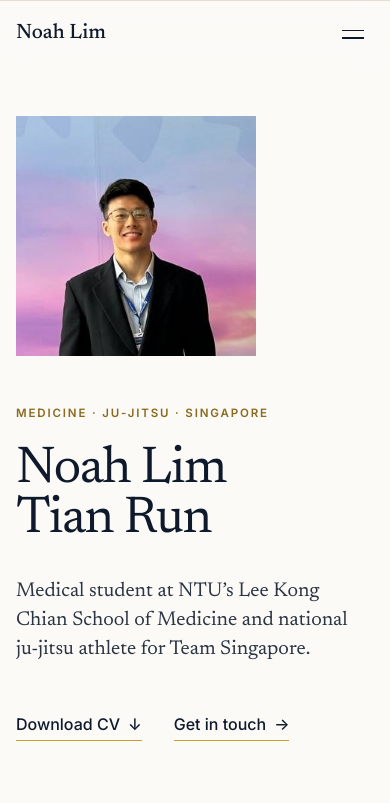
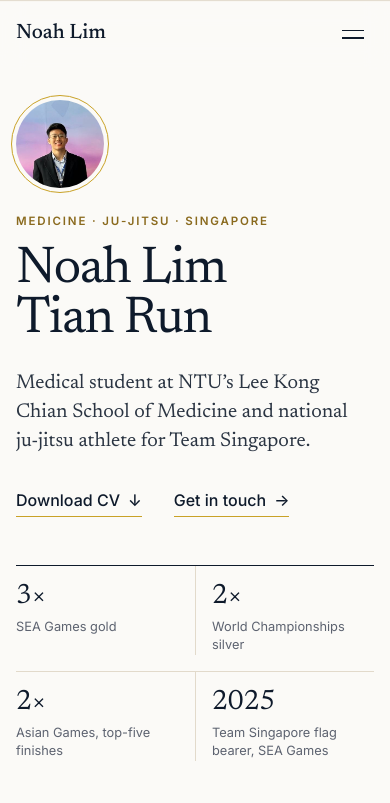
Before and after one commit to noahlimjj/noahcv, a plain HTML site: page index.html in a window 390 px wide. Shown: the top 803 px of the page. Drawn offline with Linux system fonts and the light colour scheme.

Commit message:
Mobile: round portrait hero, tighter spacing, scroll hint on press filters
Co-Authored-By: Claude Opus 5.5 <noreply@anthropic.com>

```diff
--- a/styles.css
+++ b/styles.css
@@ -593,8 +593,17 @@ ul { list-style: none; }
   .nav-link.active { border-bottom-color: var(--rule); }
   .hamburger { display: flex; }
 
-  .hero { padding-top: calc(4.25rem + var(--s-7)); }
-  .hero-grid { grid-template-columns: 1fr; gap: var(--s-7); }
+  :root { --section: 3.75rem; }
+  .hero { padding: calc(4.25rem + var(--s-6)) 0 var(--s-6); }
+  .hero-grid { grid-template-columns: 1fr; gap: var(--s-5); }
+  .hero-title { margin: var(--s-4) 0 var(--s-5); }
+  .hero-lede { margin-bottom: var(--s-6); }
+  .facts { margin-top: var(--s-7); }
+  .facts > div { padding: var(--s-4) var(--s-4) 0 0; }
+  .facts > div + div { padding-left: var(--s-4); }
+  .facts > div:nth-child(n+3) { margin-top: var(--s-4); }
+  .facts dt { font-size: 1.75rem; }
+  .facts dd { font-size: 0.8rem; }
   .entry, .skills > div { grid-template-columns: 1fr; gap: var(--s-1); }
   .entry-when { padding-top: 0; }
   .entry-when span { display: inline; margin-left: var(--s-2); }
@@ -605,7 +614,13 @@ ul { list-style: none; }
   .record td:last-child { text-align: left; white-space: normal; }
   .honours li { flex-direction: column; gap: var(--s-1); }
   .honours li span:last-child { text-align: left; }
-  .hero-figure { max-width: 15rem; order: -1; }
+  /* Small round portrait with a gold ring, echoing the favicon */
+  .hero-figure { order: -1; width: 5.5rem; }
+  .hero-figure img {
+    border-radius: 50%;
+    outline: 1px solid var(--gold);
+    outline-offset: 4px;
+  }
   .plates-grid { grid-template-columns: 1fr 1fr; gap: var(--s-5) var(--s-4); }
   .plate-a { grid-column: 1 / -1; }
   .plate-b, .plate-c, .plate-d, .plate-e { grid-column: span 1; }
@@ -622,6 +637,11 @@ ul { list-style: none; }
     gap: 0 var(--s-4);
   }
   .press-filters::-webkit-scrollbar { display: none; }
+  .press-filters:not(.press-langs) {
+    -webkit-mask-image: linear-gradient(to right, #000 82%, transparent);
+    mask-image: linear-gradient(to right, #000 82%, transparent);
+    padding-right: var(--s-6);
+  }
   .press-filter, .press-lang { white-space: nowrap; flex-shrink: 0; }
   .contact-grid { grid-template-columns: 1fr; }
   .contact-foot { margin-top: var(--s-8); }
```
